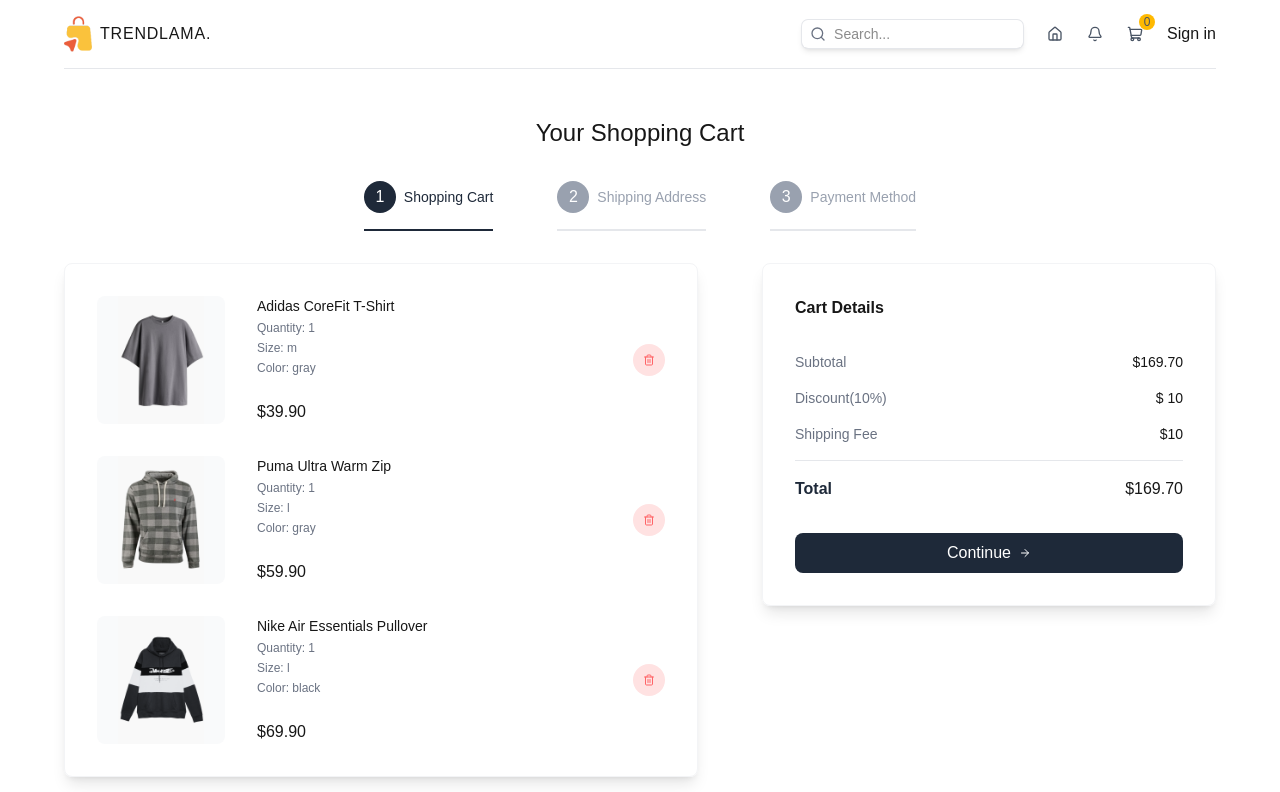
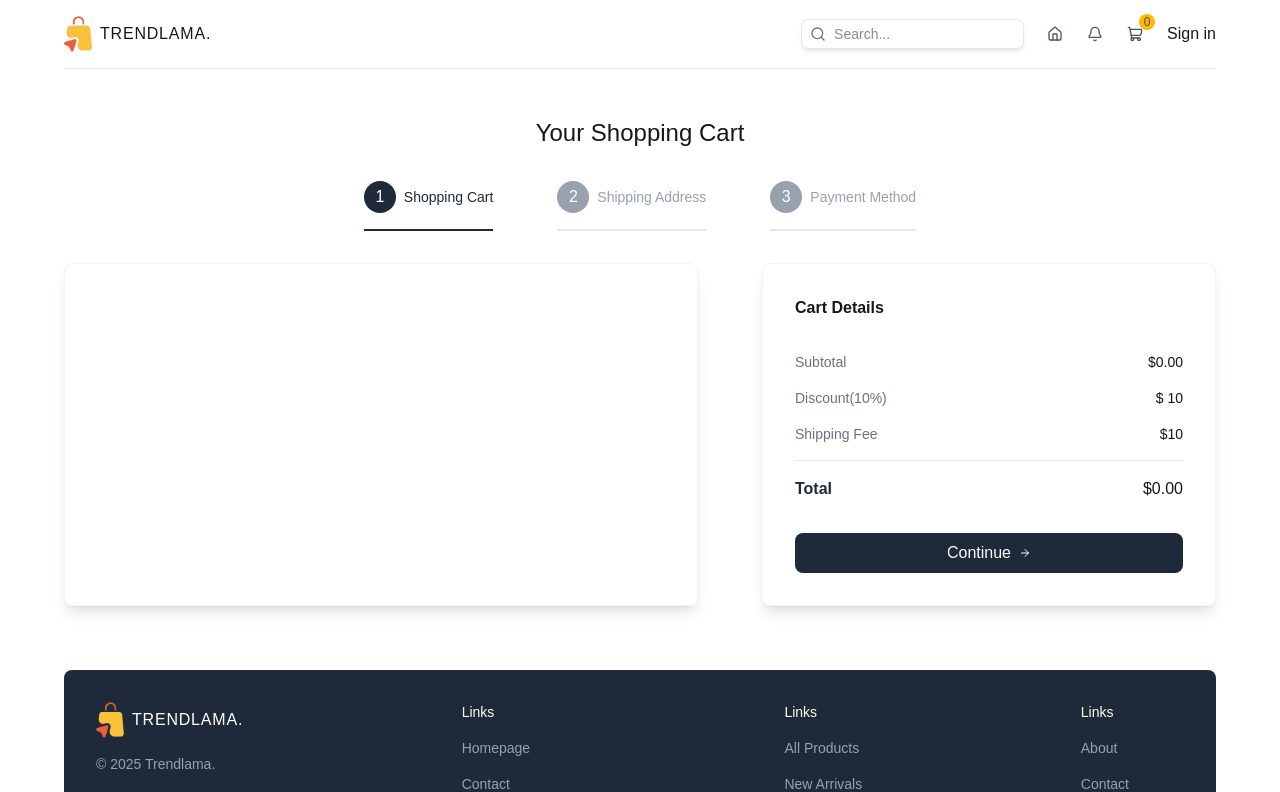
Before and after one commit to SarkissArmaniUS/next_e-commerce, a Next.js app: page /cart in a window 1280 px wide. Shown: the top 792 px of the page. Built offline with nearby package versions, Linux system fonts and the light colour scheme.

Commit message:
init Cart Actions

```diff
--- a/src/app/cart/page.tsx
+++ b/src/app/cart/page.tsx
@@ -25,61 +25,61 @@ const steps = [
 ];
 
 // TEMPORARY
-const cartItems: CartItemsType = [
-  {
-    id: 1,
-    name: "Adidas CoreFit T-Shirt",
-    shortDescription:
-      "Lorem ipsum dolor sit amet consect adipisicing elit lorem ipsum dolor sit.",
-    description:
-      "Lorem ipsum dolor sit amet consect adipisicing elit lorem ipsum dolor sit. Lorem ipsum dolor sit amet consect adipisicing elit lorem ipsum dolor sit. Lorem ipsum dolor sit amet consect adipisicing elit lorem ipsum dolor sit.",
-    price: 39.9,
-    sizes: ["s", "m", "l", "xl", "xxl"],
-    colors: ["gray", "purple", "green"],
-    images: {
-      gray: "/products/1g.png",
-      purple: "/products/1p.png",
-      green: "/products/1gr.png",
-    },
-    quantity: 1,
-    selectedSize: "m",
-    selectedColor: "gray",
-  },
-  {
-    id: 2,
-    name: "Puma Ultra Warm Zip",
-    shortDescription:
-      "Lorem ipsum dolor sit amet consect adipisicing elit lorem ipsum dolor sit.",
-    description:
-      "Lorem ipsum dolor sit amet consect adipisicing elit lorem ipsum dolor sit. Lorem ipsum dolor sit amet consect adipisicing elit lorem ipsum dolor sit. Lorem ipsum dolor sit amet consect adipisicing elit lorem ipsum dolor sit.",
-    price: 59.9,
-    sizes: ["s", "m", "l", "xl"],
-    colors: ["gray", "green"],
-    images: { gray: "/products/2g.png", green: "/products/2gr.png" },
-    quantity: 1,
-    selectedSize: "l",
-    selectedColor: "gray",
-  },
-  {
-    id: 3,
-    name: "Nike Air Essentials Pullover",
-    shortDescription:
-      "Lorem ipsum dolor sit amet consect adipisicing elit lorem ipsum dolor sit.",
-    description:
-      "Lorem ipsum dolor sit amet consect adipisicing elit lorem ipsum dolor sit. Lorem ipsum dolor sit amet consect adipisicing elit lorem ipsum dolor sit. Lorem ipsum dolor sit amet consect adipisicing elit lorem ipsum dolor sit.",
-    price: 69.9,
-    sizes: ["s", "m", "l"],
-    colors: ["green", "blue", "black"],
-    images: {
-      green: "/products/3gr.png",
-      blue: "/products/3b.png",
-      black: "/products/3bl.png",
-    },
-    quantity: 1,
-    selectedSize: "l",
-    selectedColor: "black",
-  },
-];
+// const cartItems: CartItemsType = [
+//   {
+//     id: 1,
+//     name: "Adidas CoreFit T-Shirt",
+//     shortDescription:
+//       "Lorem ipsum dolor sit amet consect adipisicing elit lorem ipsum dolor sit.",
+//     description:
+//       "Lorem ipsum dolor sit amet consect adipisicing elit lorem ipsum dolor sit. Lorem ipsum dolor sit amet consect adipisicing elit lorem ipsum dolor sit. Lorem ipsum dolor sit amet consect adipisicing elit lorem ipsum dolor sit.",
+//     price: 39.9,
+//     sizes: ["s", "m", "l", "xl", "xxl"],
+//     colors: ["gray", "purple", "green"],
+//     images: {
+//       gray: "/products/1g.png",
+//       purple: "/products/1p.png",
+//       green: "/products/1gr.png",
+//     },
+//     quantity: 1,
+//     selectedSize: "m",
+//     selectedColor: "gray",
+//   },
+//   {
+//     id: 2,
+//     name: "Puma Ultra Warm Zip",
+//     shortDescription:
+//       "Lorem ipsum dolor sit amet consect adipisicing elit lorem ipsum dolor sit.",
+//     description:
+//       "Lorem ipsum dolor sit amet consect adipisicing elit lorem ipsum dolor sit. Lorem ipsum dolor sit amet consect adipisicing elit lorem ipsum dolor sit. Lorem ipsum dolor sit amet consect adipisicing elit lorem ipsum dolor sit.",
+//     price: 59.9,
+//     sizes: ["s", "m", "l", "xl"],
+//     colors: ["gray", "green"],
+//     images: { gray: "/products/2g.png", green: "/products/2gr.png" },
+//     quantity: 1,
+//     selectedSize: "l",
+//     selectedColor: "gray",
+//   },
+//   {
+//     id: 3,
+//     name: "Nike Air Essentials Pullover",
+//     shortDescription:
+//       "Lorem ipsum dolor sit amet consect adipisicing elit lorem ipsum dolor sit.",
+//     description:
+//       "Lorem ipsum dolor sit amet consect adipisicing elit lorem ipsum dolor sit. Lorem ipsum dolor sit amet consect adipisicing elit lorem ipsum dolor sit. Lorem ipsum dolor sit amet consect adipisicing elit lorem ipsum dolor sit.",
+//     price: 69.9,
+//     sizes: ["s", "m", "l"],
+//     colors: ["green", "blue", "black"],
+//     images: {
+//       green: "/products/3gr.png",
+//       blue: "/products/3b.png",
+//       black: "/products/3bl.png",
+//     },
+//     quantity: 1,
+//     selectedSize: "l",
+//     selectedColor: "black",
+//   },
+// ];
 
 const CartPage = () => {
       const searchParams = useSearchParams();
@@ -88,7 +88,8 @@ const CartPage = () => {
         const [shippingForm, setShippingForm] = useState<ShippingFormInputs>();
 
       const activeStep = parseInt(searchParams.get("step") || "1");
-        const { cart, removeFromCart } = useCartStore();
+
+      const { cart, removeFromCart } = useCartStore();
   return (
     <div className="flex flex-col gap-8 items-center justify-center mt-12">
         {/* TITLE */}
@@ -124,7 +125,7 @@ const CartPage = () => {
         {/* STEPS */}
 <div className="w-full lg:w-7/12 shadow-lg border-1 border-gray-100 p-8 rounded-lg flex flex-col gap-8">
           {activeStep === 1 ? (
-            cartItems.map((item) => (
+            cart.map((item) => (
               // SINGLE CART ITEM
               <div
                 className="flex items-center justify-between"
@@ -185,7 +186,7 @@ const CartPage = () => {
               <p className="text-gray-500">Subtotal</p>
               <p className="font-medium">
                 $
-                {cartItems.reduce((acc, item) => acc + item.price * item.quantity, 0).toFixed(2)}
+                {cart.reduce((acc, item) => acc + item.price * item.quantity, 0).toFixed(2)}
               </p>
             </div>
             <div className="flex justify-between text-sm">
@@ -201,7 +202,7 @@ const CartPage = () => {
               <p className="text-gray-800 font-semibold">Total</p>
                 <p className="font-medium">
                 $
-                {cartItems.reduce((acc, item) => acc + item.price * item.quantity, 0).toFixed(2)}
+                {cart.reduce((acc, item) => acc + item.price * item.quantity, 0).toFixed(2)}
               </p>
             </div>
           </div>
```
